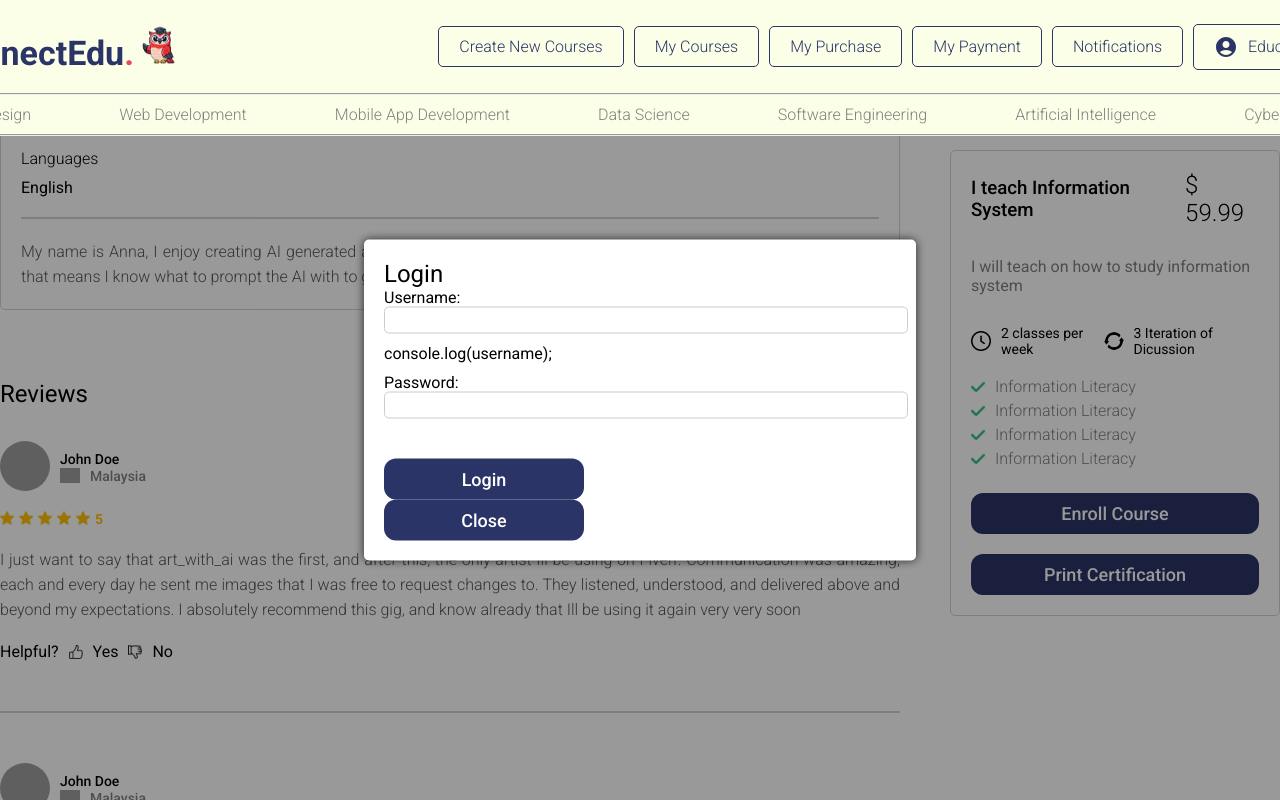
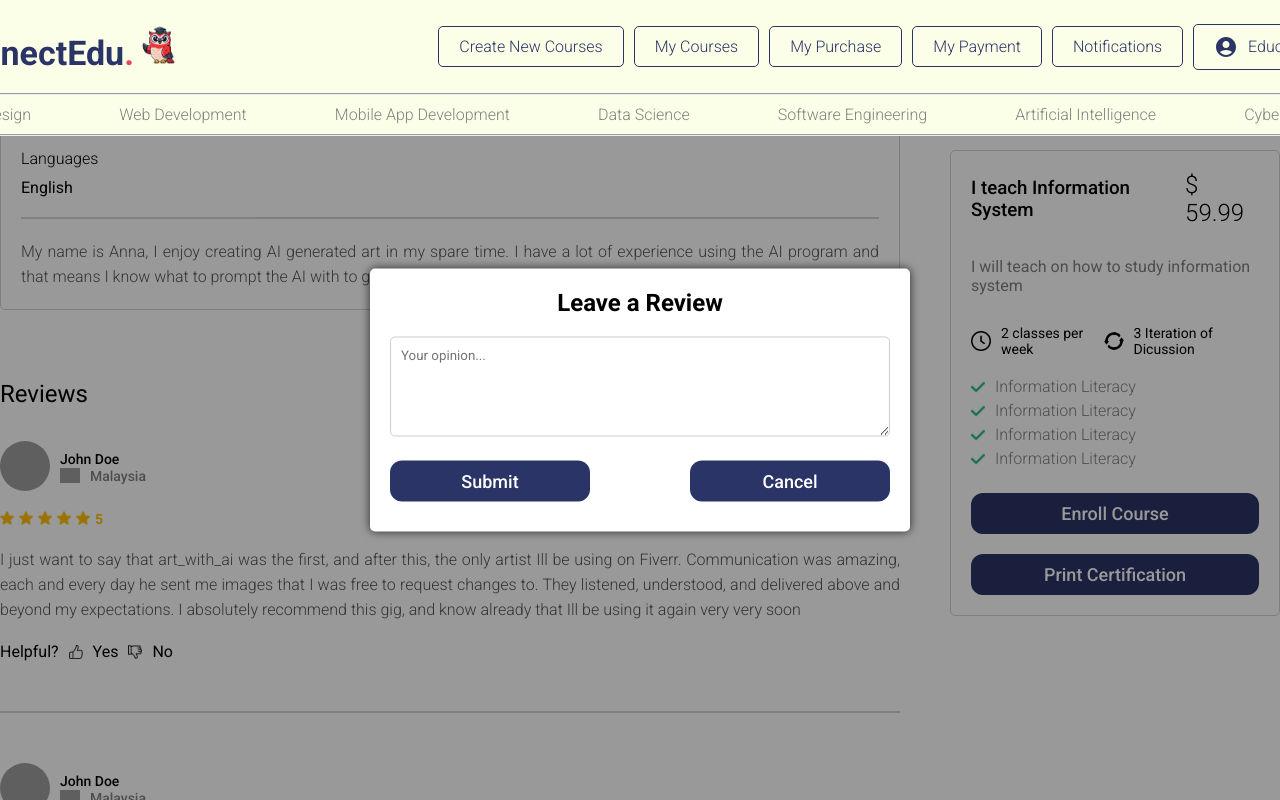
Before and after one commit to Aaron2k02/ConnectEdu, a React (Vite) app in the folder connectedu/: page /course/123 in a window 1280 px wide. Both pictures are taken after a click on the button "Add Review". Shown: the part 1288-2088 px from the top of the page. Built offline with nearby package versions, Linux system fonts and the light colour scheme; grey boxes are pictures that could not be loaded.

Commit message:
Edited ReviwFrom

```diff
--- a/connectedu/package.json
+++ b/connectedu/package.json
@@ -22,6 +22,7 @@
     "react-redux": "^9.1.1",
     "react-router-dom": "^6.22.3",
     "react-slideshow-image": "^4.3.1",
+    "redux": "^5.0.1",
     "sass": "^1.74.1"
   },
   "devDependencies": {
--- a/connectedu/src/components/ReviewForm/ReviewForm.jsx
+++ b/connectedu/src/components/ReviewForm/ReviewForm.jsx
@@ -2,41 +2,44 @@ import React from 'react';
 import './ReviewForm.scss';
 import { useState } from 'react'
 
+
 const ReviewForm = (props) => {
-    const [username, setUsername] = useState('')
-    const [password, setPassword] = useState('')
+    const [comment, setComment] = useState('');
+    const [rating, setRating] = useState(0);
 
-    function handleLogin(e) {
-        e.preventDefault()
-        console.log('Username:', username);
-        console.log('Password:', password);
-        // Code to handle login goes here
-        props.toggle()
-    }
+    const handleStarClick = (index) => {
+        setRating(index + 1);
+    };
 
-    console.log('Username:', username);
-    console.log('Password:', password);
+    const handleReviewSubmit = (e) => {
+        e.preventDefault();
+        console.log('Comment:', comment);
+        console.log('Rating:', rating);
+        // Code to handle review submission goes here
+        props.toggle();
+    };
 
     return (
         <div className="popup">
             <div className="popup-inner">
-                <h2>Login</h2>
-                <form onSubmit={handleLogin}>
+                <h2><b>Leave a Review</b></h2>
+                <form onSubmit={handleReviewSubmit}>
+
                     <label>
-                        Username:
-                        <input type="text" value={username} onChange={e => setUsername(e.target.value)} />
-                        console.log(username);
+                        <textarea
+                            value={comment}
+                            onChange={(e) => setComment(e.target.value)}
+                            placeholder='Your opinion...'
+                        />
                     </label>
-                    <label>
-                        Password:
-                        <input type="password" value={password} onChange={e => setPassword(e.target.value)} />
-                    </label>
-                    <button type="submit">Login</button>
+                    <div className="button-group">
+                        <button type="submit">Submit</button>
+                        <button onClick={props.toggle}>Cancel</button>
+                    </div>
                 </form>
-                <button onClick={props.toggle}>Close</button>
             </div>
         </div>
-    )
-}
+    );
+};
 
-export default ReviewForm
+export default ReviewForm;
--- a/connectedu/src/components/ReviewForm/ReviewForm.scss
+++ b/connectedu/src/components/ReviewForm/ReviewForm.scss
@@ -18,11 +18,14 @@
     padding: 20px;
     border-radius: 5px;
     box-shadow: 0px 0px 10px 0px rgba(0, 0, 0, 0.75);
-    width: 40%;
+    width: 50%;
+    max-width: 500px;
 }
 
 .popup-inner h2 {
     margin-top: 0;
+    margin-bottom: 20px;
+    text-align: center;
 }
 
 .popup-inner label {
@@ -30,55 +33,22 @@
     margin-bottom: 10px;
 }
 
-.popup-inner input {
+.popup-inner input,
+.popup-inner textarea,
+.popup-inner button {
     width: 100%;
-    padding: 5px;
+    padding: 10px;
     border-radius: 5px;
     border: 1px solid #ccc;
     margin-bottom: 10px;
+    box-sizing: border-box;
 }
 
-.popup-inner button[type="submit"],
-.popup-inner button[type="button"] {
-    background-color: #4CAF50;
-    color: white;
-    border: none;
-    padding: 10px 20px;
-    text-align: center;
-    text-decoration: none;
-    display: inline-block;
-    font-size: 16px;
-    margin-right: 10px;
-    cursor: pointer;
-    border-radius: 5px;
+.popup-inner textarea {
+    height: 100px;
 }
 
-.popup-inner button[type="submit"]:hover,
-.popup-inner button[type="button"]:hover {
-    background-color: #45a049;
+.popup-inner .button-group {
+    display: flex;
+    justify-content: space-between; /* Arrange buttons horizontally with space between */
 }
-
-.popup-inner button[type="submit"] {
-    margin-top: 20px;
-}
-
-.popup-inner button[type="button"] {
-    margin-top: 20px;
-    background-color: #f44336;
-}
-
-.popup-inner button[type="button"]:hover {
-    background-color: #da190b;
-}
-
-.popup-inner button[type="submit"]:disabled {
-    background-color: #bfbfbf;
-    color: #ffffff;
-    cursor: not-allowed;
-}
-
-.popup-inner button[type="button"]:disabled {
-    background-color: #bfbfbf;
-    color: #ffffff;
-    cursor: not-allowed;
-}
```
Also changed, not shown: 1 other file (tests, documents, lock files or other folders).
